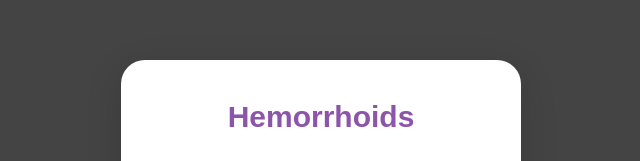
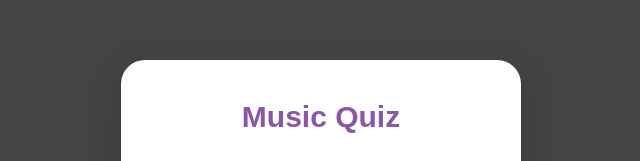
Before and after one commit to jameswzhou/musicquiz, a plain HTML site: page frontend/login.html in a window 1280 px wide. Shown: the part 180-341 px from the top of the page, without its empty margins (319-959 px from the left). Drawn offline with Linux system fonts and the light colour scheme.

Commit message:
Update login.html

```diff
--- a/frontend/login.html
+++ b/frontend/login.html
@@ -8,7 +8,7 @@
 
 <body>
   <div class="main">
-    <p class="sign" align="center">Hemorrhoids</p>
+    <p class="sign" align="center">Music Quiz</p>
     <form class="form1">
       <input class="username" type="text" align="center" placeholder="Username">
       <input class="password" type="password" align="center" placeholder="Password">
```
